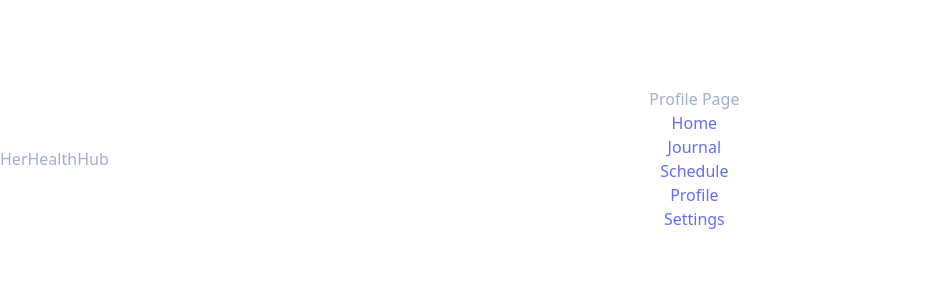
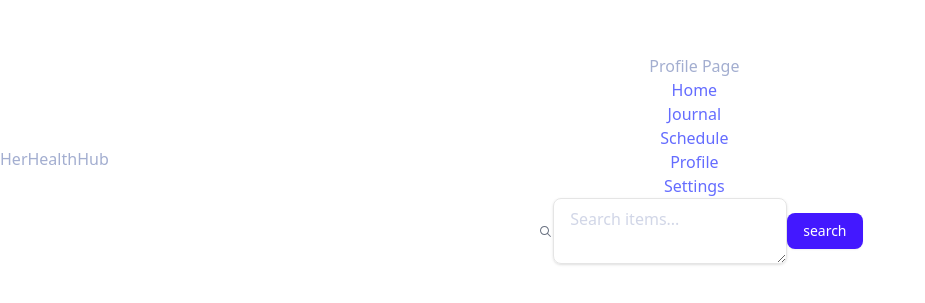
Before and after one commit to G-Arv/team-15-cs-426, a React (Vite) app in the folder frontend/: page /profile in a window 1280 px wide. Shown: the part 241-544 px from the top of the page, without its empty margins (0-925 px from the left). Built offline with nearby package versions, Linux system fonts and the light colour scheme.

Commit message:
added textfield component and search bar component

```diff
--- a/frontend/package.json
+++ b/frontend/package.json
@@ -10,6 +10,8 @@
     "preview": "vite preview"
   },
   "dependencies": {
+    "@radix-ui/react-form": "^0.1.2",
+    "@radix-ui/react-icons": "^1.3.2",
     "@radix-ui/react-slot": "^1.1.2",
     "@tailwindcss/vite": "^4.0.17",
     "class-variance-authority": "^0.7.1",
--- /dev/null
+++ b/frontend/src/components/SearchBar.tsx
@@ -0,0 +1,28 @@
+import * as React from "react";
+import Textfield from "./ui/textfield.tsx";
+import { PrimaryButton } from "./Button.tsx";
+import { MagnifyingGlassIcon } from "@radix-ui/react-icons";
+
+interface SearchBarProps {
+  placeholder?: string;
+  value: string;
+  onChange: (value: string) => void;
+}
+
+const SearchBar: React.FC<SearchBarProps> = ({ placeholder = "Search...", value, onChange }) => {
+
+  return (
+    <div className="flex items-center">
+      <MagnifyingGlassIcon className="ml-3 text-gray-500" />
+      <Textfield
+        className="flex-1 px-4 py-2 outline-none bg-transparent"
+        placeholder={placeholder}
+        value={value}
+        onChange={(e) => onChange(e.target.value)}
+      />
+      <PrimaryButton btnText="search" handleClick={undefined}></PrimaryButton>
+    </div>
+  );
+};
+
+export default SearchBar;
--- /dev/null
+++ b/frontend/src/components/ui/textfield.tsx
@@ -0,0 +1,19 @@
+import * as React from "react";
+
+interface TextareaProps extends React.TextareaHTMLAttributes<HTMLTextAreaElement> {}
+
+const Textfield = React.forwardRef<HTMLTextAreaElement, TextareaProps>(
+  ({ className = "", ...props }, ref) => {
+    return (
+      <textarea
+        ref={ref}
+        className={`w-full p-2 border rounded-md shadow-sm focus:outline-none focus:ring-2 focus:ring-blue-500 ${className}`}
+        {...props}
+      />
+    );
+  }
+);
+
+Textfield.displayName = "Textfield";
+
+export default Textfield;
--- a/frontend/src/main.tsx
+++ b/frontend/src/main.tsx
@@ -1,6 +1,5 @@
 import { StrictMode } from 'react'
 import './index.css'
-// import App from './home/App.tsx'
 import ReactDOM from 'react-dom/client';
 import { RouterProvider } from 'react-router-dom';
 import routes from './Routes.tsx';
--- a/frontend/src/profile/Profile.tsx
+++ b/frontend/src/profile/Profile.tsx
@@ -1,10 +1,15 @@
+import { useState } from "react";
 import NavBar from "../components/NavBar";
+import SearchBar from "../components/SearchBar";
 
 export function Profile () {
+    const [searchTerm, setSearchTerm] = useState("");
+
     return (
     <>
         <header>Profile Page</header>
         <NavBar />
+        <SearchBar value={searchTerm} onChange={setSearchTerm} placeholder="Search items..." />
     </>
     );
 }
```
Also changed, not shown: 1 other file (tests, documents, lock files or other folders).
